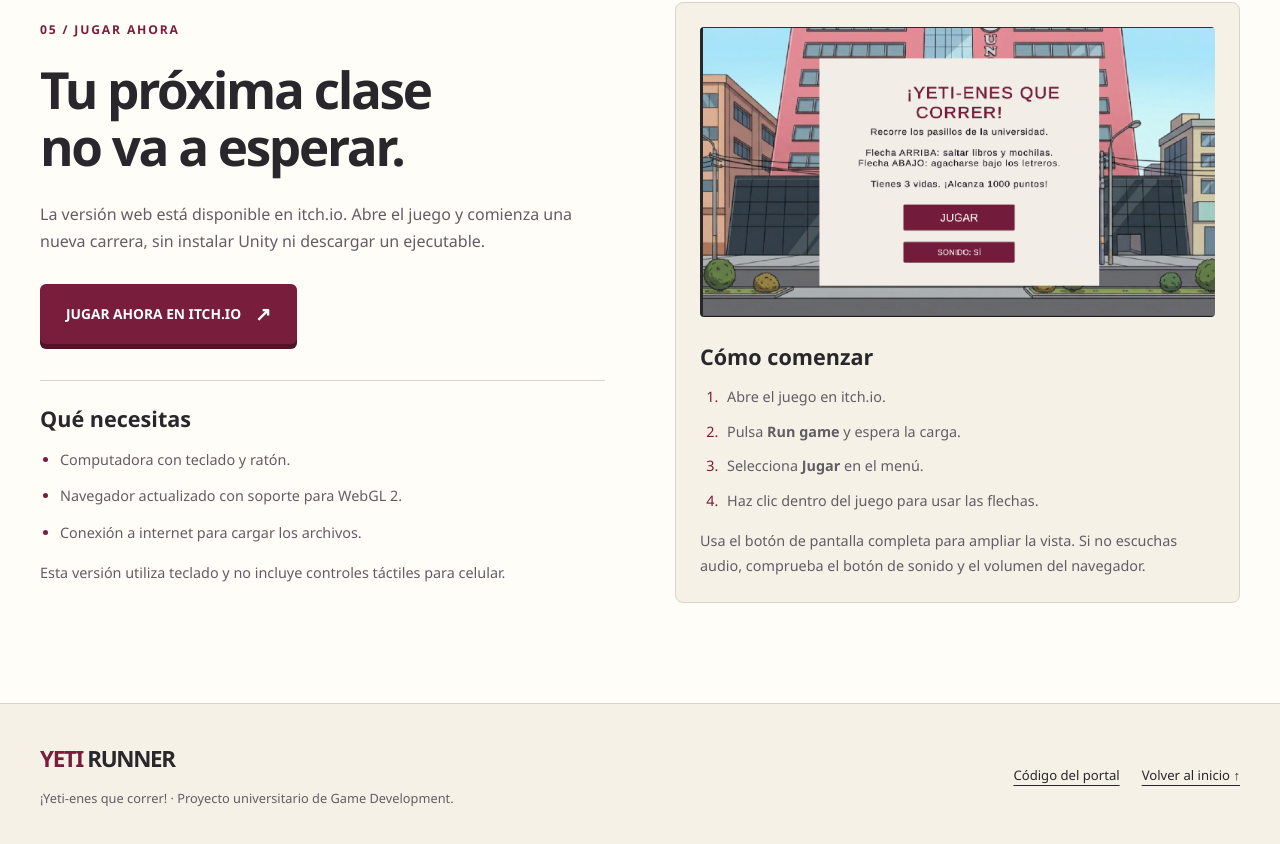
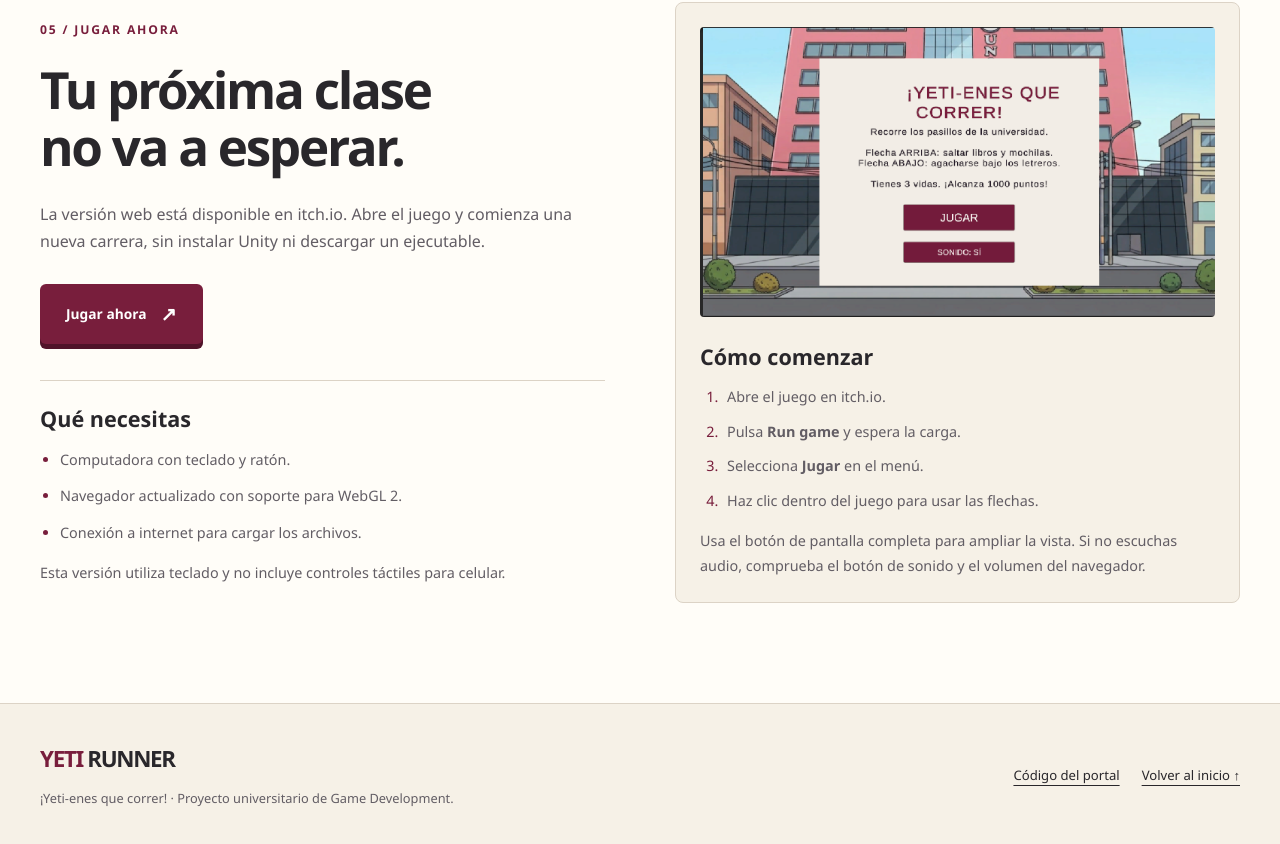
Before and after one commit to katfipol/yeti-portal, a plain HTML site: page index.html in a window 1280 px wide. Shown: the part 4306-5150 px from the top of the page. Drawn offline with Linux system fonts and the light colour scheme.

Commit message:
Update index.html

```diff
--- a/index.html
+++ b/index.html
@@ -386,7 +386,7 @@
             target="_blank"
             rel="noopener noreferrer"
           >
-            JUGAR AHORA EN ITCH.IO
+           Jugar ahora
             <span class="sr-only">, abre en otra pestaña</span>
           </a>
 
```
